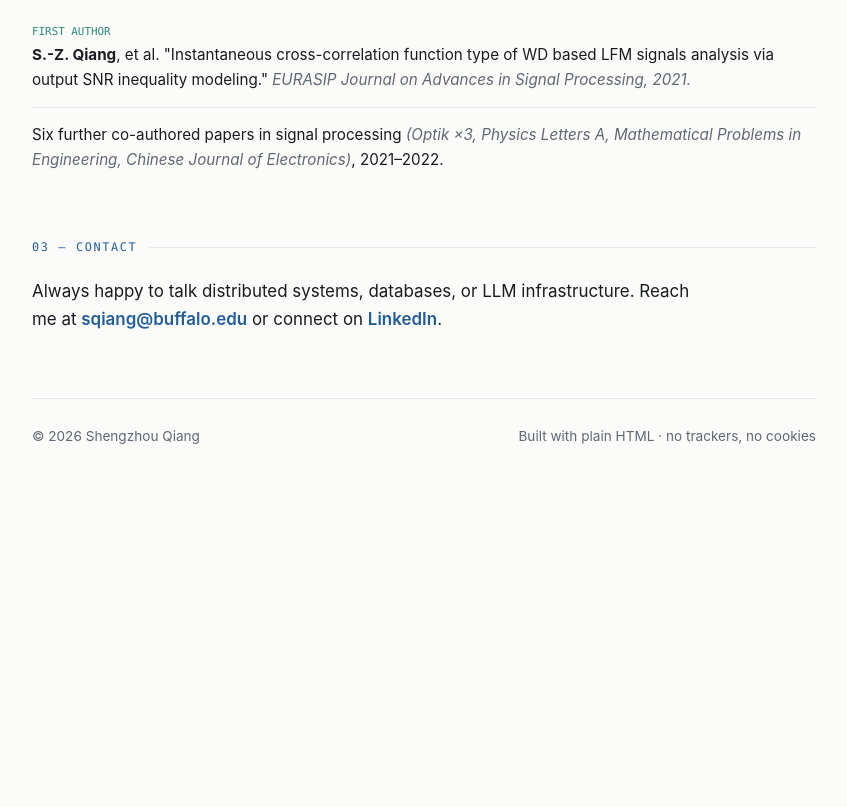
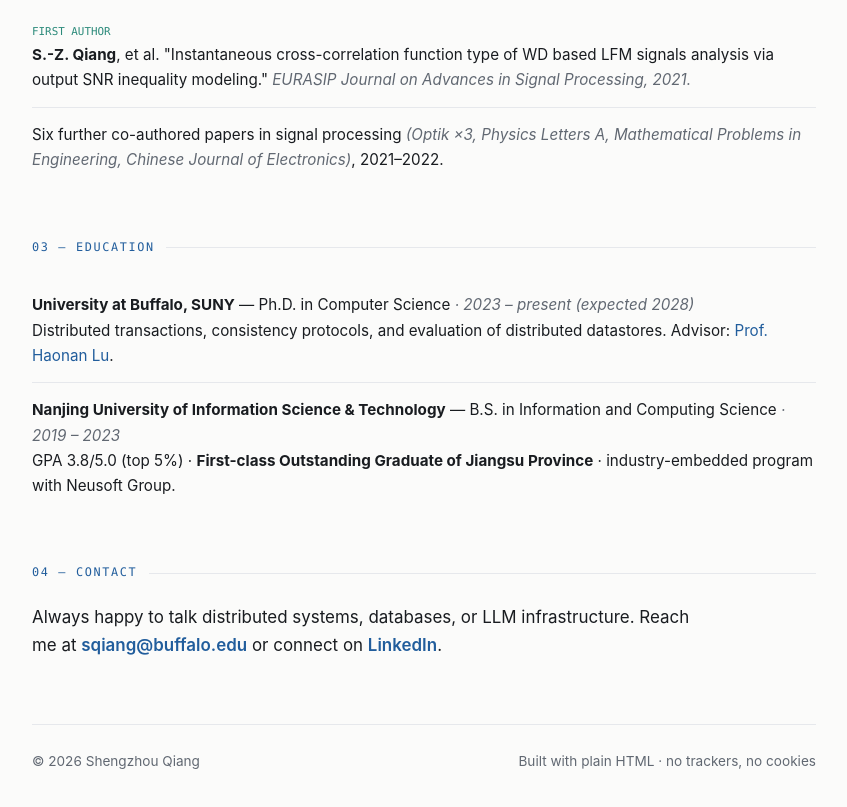
Before and after one commit to Alephant6/alephant6.github.io, a plain HTML site: page index.html in a window 1280 px wide. Shown: the part 1851-2658 px from the top of the page, without its empty margins (216-1063 px from the left). Before the commit the page ends 2378 px from the top, so only its background shows below. Drawn offline with Linux system fonts and the light colour scheme.

Commit message:
Sync: Jiangsu Outstanding Graduate honor + Education section

```diff
--- a/index.html
+++ b/index.html
@@ -149,6 +149,7 @@
     <nav class="topnav">
       <a href="#research">research</a>
       <a href="#publications">publications</a>
+      <a href="#education">education</a>
       <a href="#contact">contact</a>
       <a href="cv.pdf">cv</a>
     </nav>
@@ -259,8 +260,24 @@
     </div>
   </section>
 
+  <section id="education" class="reveal">
+    <div class="eyebrow">03 — Education</div>
+    <div class="pub">
+      <strong>University at Buffalo, SUNY</strong> — Ph.D. in Computer Science
+      <span class="venue">· 2023 – present (expected 2028)</span><br>
+      Distributed transactions, consistency protocols, and evaluation of distributed datastores.
+      Advisor: <a href="https://cse.buffalo.edu/~haonanlu/" style="color:var(--accent)">Prof. Haonan Lu</a>.
+    </div>
+    <div class="pub">
+      <strong>Nanjing University of Information Science &amp; Technology</strong> — B.S. in Information and Computing Science
+      <span class="venue">· 2019 – 2023</span><br>
+      GPA 3.8/5.0 (top 5%) · <strong>First-class Outstanding Graduate of Jiangsu Province</strong> ·
+      industry-embedded program with Neusoft Group.
+    </div>
+  </section>
+
   <section id="contact" class="reveal">
-    <div class="eyebrow">03 — Contact</div>
+    <div class="eyebrow">04 — Contact</div>
     <p class="intro">
       Always happy to talk distributed systems, databases, or LLM infrastructure.
       Reach me at <a href="mailto:sqiang@buffalo.edu" style="color:var(--accent);font-weight:600">sqiang@buffalo.edu</a>
```
Also changed, not shown: 1 other file.
